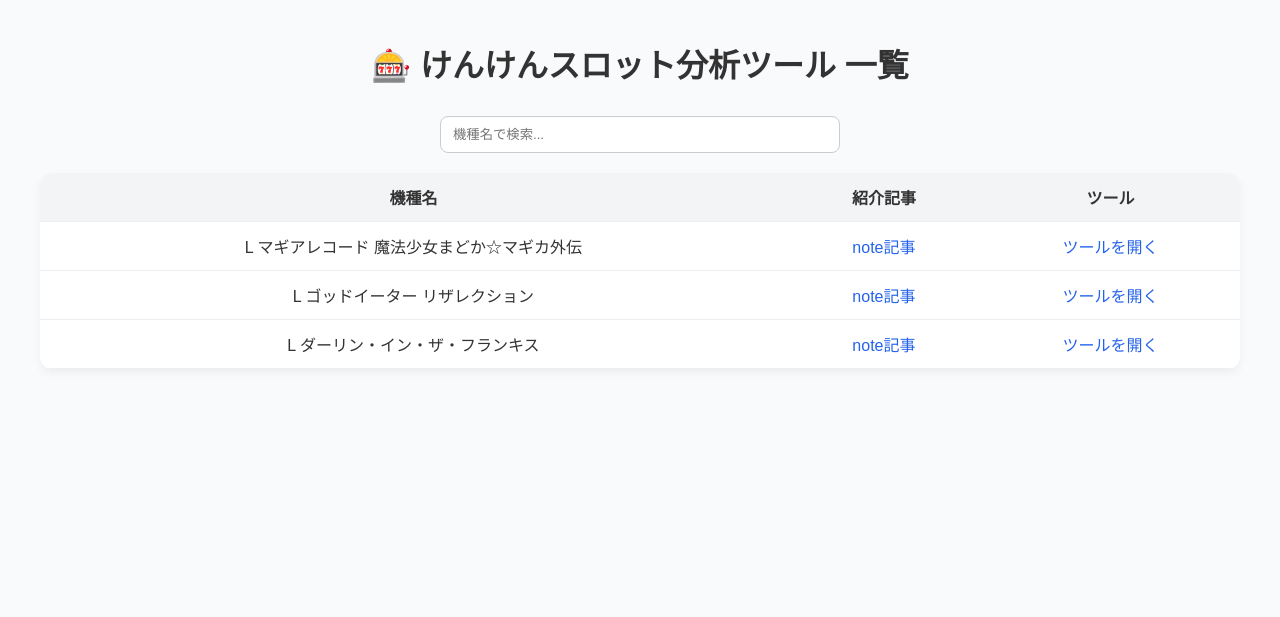
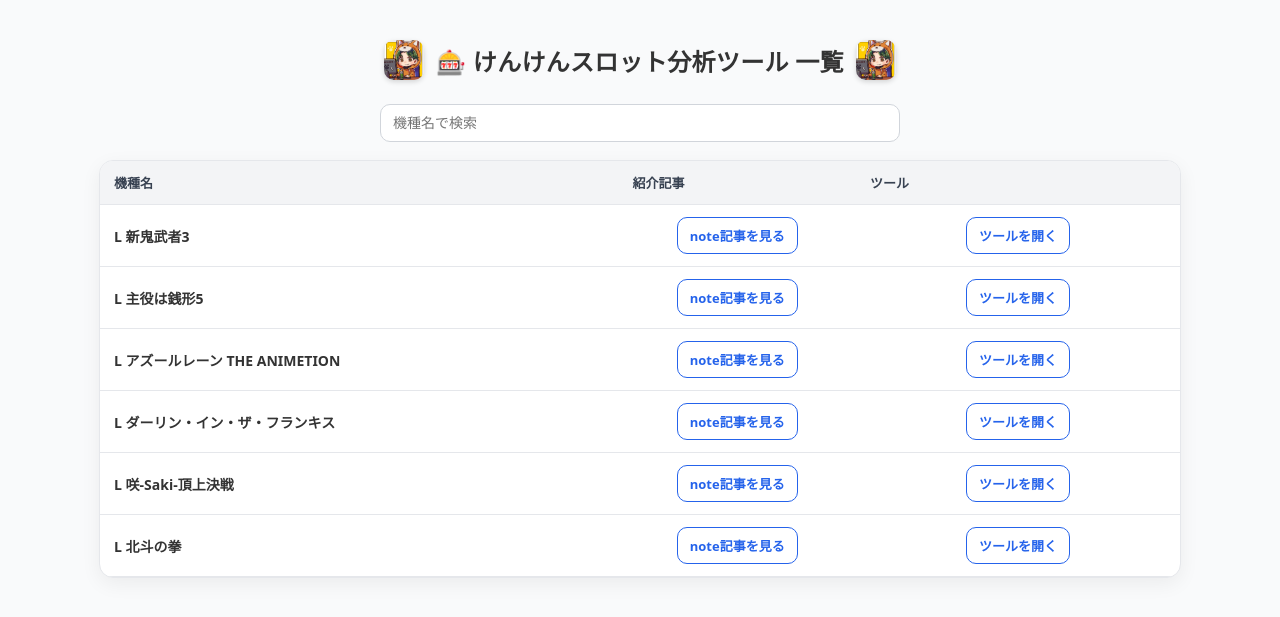
Before and after one commit to kenken0808/slot_app, a Flask app: page /list in a window 1280 px wide. Shown: the top 617 px of the page. Run offline with Flask 3, Linux system fonts and the light colour scheme.

Commit message:
ツール一覧ページ作成2

```diff
--- a/app.py
+++ b/app.py
@@ -464,8 +464,6 @@ def machine_page(machine_key, plan_type):
 # ================================
 # 🔹 ツール一覧ページ（/list）
 # ================================
-from flask import render_template  # 既にあれば省略可
-
 @app.route("/list")
 def tool_list():
     return render_template("tool_list.html")
--- a/templates/index_free.html
+++ b/templates/index_free.html
@@ -219,7 +219,7 @@
   </style>
 </head>
 
-<script async src="https://www.googletagmanager.com/gtag/js?id=G-XXXXXXX"></script>
+<script async src="https://www.googletagmanager.com/gtag/js?id=G-HXM85ZV043"></script>
 <script>
   window.dataLayer = window.dataLayer || [];
   function gtag(){dataLayer.push(arguments);}
--- a/templates/index_paid.html
+++ b/templates/index_paid.html
@@ -219,7 +219,7 @@
   </style>
 </head>
 
-<script async src="https://www.googletagmanager.com/gtag/js?id=G-XXXXXXX"></script>
+<script async src="https://www.googletagmanager.com/gtag/js?id=G-HXM85ZV043"></script>
 <script>
   window.dataLayer = window.dataLayer || [];
   function gtag(){dataLayer.push(arguments);}
--- a/templates/tool_list.html
+++ b/templates/tool_list.html
@@ -5,141 +5,240 @@
   <meta name="viewport" content="width=device-width,initial-scale=1" />
   <title>けんけんスロット分析ツール 一覧</title>
 
-  <!-- OGP / Twitterカード設定 -->
+  <!-- OGP / Twitterカード -->
   <meta property="og:type" content="website">
   <meta property="og:title" content="けんけんスロット分析ツール 一覧">
   <meta property="og:description" content="機種ごとのnote紹介記事とツールへのリンクをまとめたポータルページです。">
-  <meta property="og:url" content="https://slot-app.onrender.com/list">
+  <meta property="og:url" content="https://kenkentools.com/list">
   <meta property="og:image" content="{{ url_for('static', filename='ogp.jpg', _external=True) }}">
   <meta name="twitter:card" content="summary_large_image">
   <meta name="twitter:title" content="けんけんスロット分析ツール 一覧">
   <meta name="twitter:description" content="機種ごとのnote紹介記事とツールへのリンクをまとめたポータルページです。">
   <meta name="twitter:image" content="{{ url_for('static', filename='ogp.jpg', _external=True) }}">
 
+  <!-- ✅ GA4：ページビューのみ -->
+  <script async src="https://www.googletagmanager.com/gtag/js?id=G-HXM85ZV043"></script>
+  <script>
+    window.dataLayer = window.dataLayer || [];
+    function gtag(){ dataLayer.push(arguments); }
+    gtag('js', new Date());
+    gtag('config', 'G-HXM85ZV043', { 'page_path': '/list', 'page_title': 'ツール一覧' });
+  </script>
+
   <style>
     body {
-      font-family: "M PLUS Rounded 1c", sans-serif;
+      font-family: "M PLUS Rounded 1c", system-ui, -apple-system, Segoe UI, Roboto, "Hiragino Kaku Gothic ProN", "Noto Sans JP", Meiryo, sans-serif;
       background: #f9fafb;
-      margin: 40px;
+      margin: 40px 16px 60px;
       color: #333;
     }
+
+    .title-wrap {
+      display: flex;
+      justify-content: center;
+      align-items: center;
+      gap: 12px;
+      margin-bottom: 24px;
+    }
+
+    .title-wrap img {
+      width: 40px;
+      height: 40px;
+      border-radius: 10px;
+      object-fit: cover;
+      box-shadow: 0 2px 5px rgba(0,0,0,.15);
+    }
+
     h1 {
+      margin: 0;
+      font-size: 24px;
+      letter-spacing: .3px;
       text-align: center;
-      margin-bottom: 30px;
     }
-    input[type="search"] {
+
+    #search {
       display: block;
-      margin: 0 auto 20px;
+      margin: 0 auto 18px;
       padding: 10px 12px;
       width: 100%;
-      max-width: 400px;
-      border: 1px solid #ccc;
-      border-radius: 8px;
+      max-width: 520px;
+      border: 1px solid #d1d5db;
+      border-radius: 10px;
+      background: #fff;
+      outline: none;
+      font-size: 14px;
     }
+
+    .table-wrap {
+      max-width: 1080px;
+      margin: 0 auto;
+      background: #fff;
+      border: 1px solid #e5e7eb;
+      border-radius: 14px;
+      overflow: hidden;
+      box-shadow: 0 6px 20px rgba(0,0,0,.06);
+    }
+
     table {
       width: 100%;
       border-collapse: collapse;
-      background: #fff;
-      border-radius: 12px;
-      overflow: hidden;
-      box-shadow: 0 4px 10px rgba(0,0,0,.05);
     }
-    th, td {
-      border-bottom: 1px solid #eee;
-      padding: 12px 16px;
+
+    thead th {
+      background: #f3f4f6;
+      text-align: left;
+      font-weight: 700;
+      font-size: 13px;
+      color: #374151;
+      padding: 12px 14px;
+      border-bottom: 1px solid #e5e7eb;
+    }
+
+    tbody td {
+      border-bottom: 1px solid #e5e7eb;
+      padding: 12px 14px;
+      font-size: 14px;
+      vertical-align: middle;
       text-align: center;
     }
-    th {
-      background: #f3f4f6;
+
+    tbody tr:hover {
+      background: #fafafa;
     }
-    a {
+
+    .name {
+      font-weight: 600;
+      text-align: left;
+    }
+
+    a.link {
+      display: inline-block;
+      padding: 8px 12px;
+      border: 1px solid #2563eb;
       color: #2563eb;
       text-decoration: none;
+      border-radius: 10px;
+      font-weight: 600;
+      font-size: 13px;
     }
-    a:hover {
-      text-decoration: underline;
+
+    a.link:hover {
+      transform: translateY(-1px);
     }
-    @media (max-width: 600px) {
-      table, thead, tbody, tr, td, th {
-        display: block;
+
+    @media (max-width:680px){
+      thead { display: none; }
+      table, tbody, tr, td { display: block; width: 100%; }
+      tbody tr { border-bottom: 1px solid #e5e7eb; }
+      tbody td {
+        border: none;
+        border-bottom: 1px solid #e5e7eb;
+        text-align: left;
       }
-      tr {
-        margin-bottom: 16px;
-        border: 1px solid #ddd;
-        border-radius: 10px;
-        overflow: hidden;
-      }
-      td {
-        border: none;
-        padding: 10px;
-      }
-      td::before {
+      tbody td[data-label]::before {
         content: attr(data-label);
         display: block;
-        font-weight: bold;
-        color: #555;
+        font-size: 12px;
+        color: #6b7280;
         margin-bottom: 4px;
+      }
+      .title-wrap img {
+        width: 32px;
+        height: 32px;
+      }
+      h1 {
+        font-size: 20px;
       }
     }
   </style>
 </head>
+
 <body>
+  <!-- タイトル両側にアイコン -->
+  <div class="title-wrap">
+    <img src="{{ url_for('static', filename='icon.jpg') }}" alt="icon left">
     <h1>🎰 けんけんスロット分析ツール 一覧</h1>
+    <img src="{{ url_for('static', filename='icon.jpg') }}" alt="icon right">
+  </div>
 
-  <input type="search" id="search" placeholder="機種名で検索...">
+  <input id="search" type="search" placeholder="機種名で検索">
 
-  <table id="tool-table">
+  <div class="table-wrap">
+    <table id="tool-table" aria-label="ツール一覧">
       <thead>
         <tr>
-        <th>機種名</th>
-        <th>紹介記事</th>
-        <th>ツール</th>
+          <th style="width:48%">機種名</th>
+          <th style="width:22%">紹介記事</th>
+          <th style="width:30%">ツール</th>
         </tr>
       </thead>
       <tbody id="tool-tbody"></tbody>
     </table>
+  </div>
 
   <script>
-    // ===== ツール情報一覧 =====
     const toolsData = [
       {
-        name: "L マギアレコード 魔法少女まどか☆マギカ外伝",
-        note: "https://note.com/xxxx",
-        url: "https://slot-app.onrender.com/magireco/paid"
+        name: "L 新鬼武者3",
+        note: "https://note.com/kenslodata/n/n592917017aae",
+        url:  "https://kenkentools.com/onimusya/paid",
       },
       {
-        name: "L ゴッドイーター リザレクション",
-        note: "https://note.com/yyyy",
-        url: "https://slot-app.onrender.com/godeater/free"
+        name: "L 主役は銭形5",
+        note: "https://note.com/kenslodata/n/n14c453aae356",
+        url:  "https://kenkentools.com/zenigata5/paid",
+      },
+      {
+        name: "L アズールレーン THE ANIMETION",
+        note: "https://note.com/kenslodata/n/n38b6be48a9da",
+        url:  "https://kenkentools.com/azurlane/paid",
       },
       {
         name: "L ダーリン・イン・ザ・フランキス",
-        note: "https://note.com/zzzz",
-        url: "https://slot-app.onrender.com/franxx/paid"
+        note: "https://note.com/kenslodata/n/n6139b4291e69",
+        url:  "https://kenkentools.com/franxx/paid",
+      },
+      {
+        name: "L 咲-Saki-頂上決戦",
+        note: "https://note.com/kenslodata/n/nda1d15f56223",
+        url:  "https://kenkentools.com/saki/paid",
+      },
+      {
+        name: "L 北斗の拳",
+        note: "https://note.com/kenslodata",
+        url:  "https://kenkentools.com/hokuto/paid",
       }
-      // ここに追加
     ];
 
     const tbody = document.getElementById("tool-tbody");
     const search = document.getElementById("search");
 
-    function renderTable(filterText = "") {
+    function makeLink(href, label) {
+      return `<a class="link" href="${href}" target="_blank" rel="noopener noreferrer">${label}</a>`;
+    }
+
+    function renderTable(query = "") {
       tbody.innerHTML = "";
-      const q = filterText.toLowerCase();
+      const q = query.trim().toLowerCase();
+
       toolsData
         .filter(item => !q || item.name.toLowerCase().includes(q))
         .forEach(item => {
           const tr = document.createElement("tr");
           tr.innerHTML = `
-            <td data-label="機種名">${item.name}</td>
-            <td data-label="紹介記事"><a href="${item.note}" target="_blank">note記事</a></td>
-            <td data-label="ツール"><a href="${item.url}" target="_blank">ツールを開く</a></td>
+            <td class="name" data-label="機種名">${item.name}</td>
+            <td data-label="紹介記事">
+              <a class="link" href="${item.note}" target="_blank">note記事を見る</a>
+            </td>
+            <td data-label="ツール">
+              <a class="link" href="${item.url}" target="_blank">ツールを開く</a>
+            </td>
           `;
           tbody.appendChild(tr);
         });
     }
 
-    search.addEventListener("input", (e) => renderTable(e.target.value));
+    search.addEventListener("input", e => renderTable(e.target.value));
     renderTable();
   </script>
 </body>
```
Lines whose indentation alone changed are shown as unchanged.
